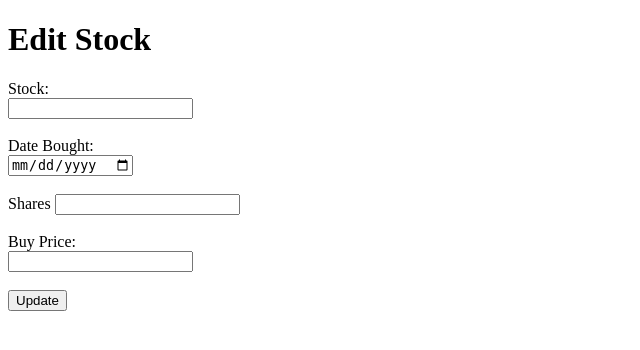
After one commit to pranilnapit/StockPortfolio, a Flask app: page /edit in a window 1280 px wide. The commit adds this page. Shown: the top 350 px of the page, without its empty margins (0-640 px from the left). Run offline with Flask 3, Linux system fonts and the light colour scheme; data that the repository does not hold is empty.

Commit message:
Add, Edit and delete
CRUD

```diff
--- /dev/null
+++ b/Templates/edit.html
@@ -0,0 +1,28 @@
+<!DOCTYPE html>
+<html lang="en">
+<head>
+    <meta charset="UTF-8">
+    <meta name="viewport" content="width=device-width, initial-scale=1.0">
+    <title>Edit</title>
+</head>
+<body>
+
+    <h1>Edit Stock</h1>
+    <form method="POST">
+        <input type="hidden" name="id" value="{{ stock.id }}">
+
+        <label>Stock:</label><br>
+        <input type="text" name="stockName" value="{{ stock.stockName }}"><br><br>
+
+        <label>Date Bought:</label><br>
+        <input type="date" name="buyDate" value="{{ stock.buyDate }}"><br><br>
+
+        <label>Shares</label>
+        <input type="number" name="quantity" value="{{ stock.quantity }}"><br><br>
+
+        <label>Buy Price:</label><br>
+        <input type="number" step="0.01" name="buyPrice" value="{{ stock.buyPrice }}"><br><br>
+        <button type="submit">Update</button>
+    </form>
+</body>
+</html>
--- a/app.py
+++ b/app.py
@@ -14,17 +14,51 @@ def get_db_connection():
         cursorclass=pymysql.cursors.DictCursor # To return results as dictionaries
     )
 
+class Stock:
+    def __init__(self, stockName, buyDate, quantity, buyPrice):
+        self.stockName = stockName
+        self.buyDate = buyDate
+        self.quantity = quantity
+        self.buyPrice = buyPrice
+
+    @classmethod
+    def get_all_stocks(cls):
+        conn = get_db_connection()
+        cursor = conn.cursor()
+        cursor.execute("SELECT * FROM portfolio")
+        rows = cursor.fetchall()
+        cursor.close()
+        conn.close()
+        return rows
+
+    def new_entry(self):
+        conn = get_db_connection()
+        cursor = conn.cursor()
+        insert_query = """
+            INSERT INTO portfolio
+            (stockName, buyDate, quantity, buyPrice)
+            VALUES (%s, %s, %s, %s)
+        """
+
+        data = (self.stockName, self.buyDate, self.quantity, self.buyPrice)
+        cursor.execute(insert_query, data)
+        conn.commit()
+        cursor.close()
+        conn.close()
+
 # Function to get today's stock price
-def get_price_today(ticker):
-    stock = yf.Ticker(ticker)
-    todays_data = stock.history(period='1d')
-    if not todays_data.empty:
-        return todays_data['Close'].iloc[0]
-    return None
+# def get_price_today(ticker):
+#     stock = yf.Ticker(ticker)
+#     todays_data = stock.history(period='1d')
+#     if not todays_data.empty:
+#         return todays_data['Close'].iloc[0]
+#     return None
 
 
 @app.route('/')
 def portfolio():
+# First version
+# ------------------------------------------------------
 #     conn = get_db_connection()
 #     cursor = conn.cursor()
 
@@ -45,20 +79,91 @@ def portfolio():
 
 #     conn.close()
 #     return render_template('portfolio.html', stocks=rows)
+# ------------------------------------------------------
+# Second version
+# ------------------------------------------------------
+    # conn = get_db_connection()
+    # cursor = conn.cursor() # Create a cursor object
 
-    conn = get_db_connection()
-    cursor = conn.cursor() # Create a cursor object
+    # cursor.execute("Select * from portfolio") # Execute a query
+    # rows = cursor.fetchall() # Fetch all results
 
-    cursor.execute("Select * from portfolio") # Execute a query
-    rows = cursor.fetchall() # Fetch all results
+    # cursor.close()
+    # conn.close()
 
-    cursor.close()
-    conn.close()
+# ------------------------------------------------------
+# Using the class method to get all stocks
+    rows = Stock.get_all_stocks()
     return render_template('stocks.html', rows=rows)
 
 @app.route('/add', methods=['GET', 'POST'])
 def add_stock():
+
+    # First version
+    # ------------------------------------------------------
+    # if request.method == 'POST':
+    #     stockName = request.form['stockName'].upper()
+    #     buyDate = request.form['buyDate']
+    #     quantity = int(request.form['quantity'])
+    #     buyPrice = request.form['buyPrice']
+
+    #     conn = get_db_connection()
+    #     cursor = conn.cursor()
+
+    #     query = """
+    #         INSERT INTO portfolio (stockName, buyDate, quantity, buyPrice)
+    #         VALUES (%s, %s, %s, %s)
+    #     """
+    #     data = (stockName, buyDate, quantity, buyPrice)
+    #     cursor.execute(query, data)
+    #     conn.commit()
+    #     conn.close()
+
+    # Second version
     if request.method == 'POST':
+        print("POST received")
+        data = Stock(
+            stockName = request.form['stockName'].upper(),
+            buyDate = request.form['buyDate'],
+            quantity = int(request.form['quantity']),
+            buyPrice = request.form['buyPrice']
+        )
+        data.new_entry()
+
+        return redirect('/')
+    return render_template('add.html')
+
+@app.route('/delete', methods = ['POST'])
+def delete_stock():
+    id = request.form['id']
+    conn = get_db_connection()
+    cursor = conn.cursor()
+
+    if request.method == 'POST':
+        delete_query = "DELETE FROM portfolio WHERE id = %s"
+        cursor.execute(delete_query, (id,))
+        conn.commit()
+        conn.close()
+    return redirect('/')
+
+@app.route('/edit', methods=['Get', 'POST'])
+def edit_stock():
+    if request.method == 'GET':
+        stock_id = request.args.get('id')
+        conn = get_db_connection()
+        cursor = conn.cursor()
+
+        cursor.execute("SELECT * FROM portfolio WHERE id = %s", (stock_id,))
+        stock = cursor.fetchone()
+
+        cursor.close()
+        conn.close()
+
+        return render_template('edit.html', stock=stock)
+
+    if request.method == 'POST':
+        stock_id = request.form.get('id')
+
         stockName = request.form['stockName'].upper()
         buyDate = request.form['buyDate']
         quantity = int(request.form['quantity'])
@@ -67,19 +172,17 @@ def add_stock():
         conn = get_db_connection()
         cursor = conn.cursor()
 
-        query = """
-            INSERT INTO portfolio (stockName, buyDate, quantity, buyPrice)
-            VALUES (%s, %s, %s, %s)
+        update_query = """
+            UPDATE portfolio
+            SET stockName = %s, buyDate = %s, quantity = %s, buyPrice = %s
+            WHERE id = %s
         """
-        data = (stockName, buyDate, quantity, buyPrice)
-        cursor.execute(query, data)
+        data = (stockName, buyDate, quantity, buyPrice, stock_id)
+        cursor.execute(update_query, data)
         conn.commit()
         conn.close()
 
         return redirect('/')
 
-    return render_template('add.html')
-
-
 if __name__ == '__main__':
     app.run(debug=True)
```
Also changed, not shown: Static/style.css (added, +14 -0 lines), Templates/stocks.html (+7 -2 lines).
